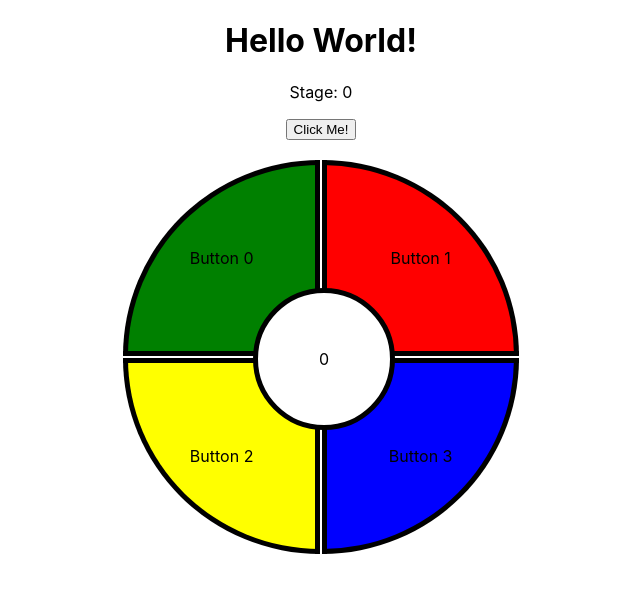
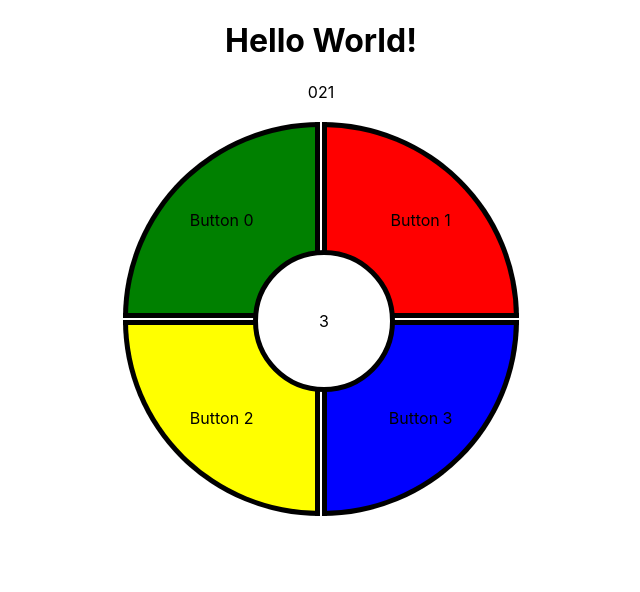
Before and after one commit to anacko/simple-simon, a React (Create React App) app: page / in a window 1280 px wide. Shown: the top 592 px of the page, without its empty margins (319-959 px from the left). Built offline with nearby package versions, Linux system fonts and the light colour scheme.

Commit message:
refactor challenger to pass stage

```diff
--- a/src/App.js
+++ b/src/App.js
@@ -1,22 +1,13 @@
-import { useState } from 'react';
+
 import './App.css';
 import Challenger from './components/Challenger';
-import { makeSequence } from './helpers/makeSequence';
 
 function App() {
-
-  const [stage, setStage] = useState(0);
-
-  const sequence = makeSequence(stage);
 
   return (
     <div className="App">
       <h1>Hello World!</h1>
-      <p>Stage: {stage}</p>
-
-      <button onClick={() => setStage(stage + 1)}>Click Me!</button>
-
-      <Challenger stage={stage} sequence={sequence}/>
+      <Challenger />
     </div>
   );
 }
--- a/src/components/Challenger.jsx
+++ b/src/components/Challenger.jsx
@@ -1,30 +1,35 @@
 import React, { useEffect, useState } from "react";
-
+import { makeSequence } from '../helpers/makeSequence';
 import './Challenger.css'
 
 const Challenger = function(props) {
 
-  let [counter, setCounter] = useState(0)
+  const [stage, setStage] = useState(3);
+  const [sequence, setSequence] = useState(makeSequence(stage));
+  const [counter, setCounter] = useState(0);
+
+  useEffect(() => {
+    setSequence(makeSequence(stage));
+  }, [stage])
 
   const handleClick = function(event) {
     const option = Number(event.target.id)
-    option === props.sequence[counter] ? console.log("yay!") : console.log("nops")
+    option === sequence[counter] ? console.log("yay!") : console.log("nops")
     setCounter(counter+1)
+
+    if (counter === stage - 1) {
+      setCounter(0)
+      setStage(stage+1)
+    }
     return option
   }
 
-  useEffect(() => {
-    const puzzleInput = function(sequence) {
-      return <div>  </div>
-    }
-  }, [])
-
   return (<>
-  <p>{props.sequence}</p>
+  {sequence? <p>{sequence}</p> : <p>No sequence defined.</p>}
 
   <table className="container">
     <tbody>
-    <tr><td className="theMiddle">{props.stage}</td></tr>
+    <tr><td className="theMiddle">{stage}</td></tr>
     <tr>
       <td className="button1" id="0" onClick={handleClick}>Button 0</td>
       <td className="button2" id="1" onClick={handleClick}>Button 1</td>
```
